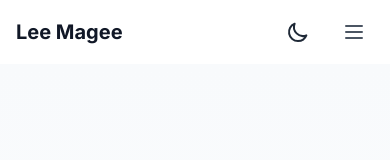
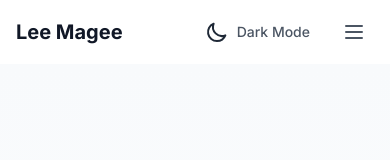
Before and after one commit to leemagee11/Portfolio-Website, a Next.js app: page / in a window 390 px wide. Shown: the top 160 px of the page. Built offline with nearby package versions, Linux system fonts and the light colour scheme.

Commit message:
feat: improve theme toggle in mobile menu

```diff
--- a/src/components/Navbar.tsx
+++ b/src/components/Navbar.tsx
@@ -75,6 +75,9 @@ export default function Navbar() {
             className="md:hidden"
           >
             <div className="px-2 pt-2 pb-3 space-y-1">
+              <div className="px-3 py-2 border-b border-gray-200 dark:border-gray-700">
+                <ThemeToggle />
+              </div>
               <Link
                 href="/"
                 className="block px-3 py-2 rounded-md text-base font-medium text-gray-600 dark:text-gray-300 hover:text-gray-900 dark:hover:text-white"
--- a/src/components/ThemeToggle.tsx
+++ b/src/components/ThemeToggle.tsx
@@ -9,7 +9,7 @@ export default function ThemeToggle() {
   return (
     <button
       onClick={toggleTheme}
-      className="p-2 rounded-lg hover:bg-gray-100 dark:hover:bg-gray-800 transition-colors"
+      className="p-2 rounded-lg hover:bg-gray-100 dark:hover:bg-gray-800 transition-colors flex items-center space-x-2"
       aria-label={`Switch to ${theme === 'light' ? 'dark' : 'light'} mode`}
     >
       <motion.div
@@ -17,6 +17,7 @@ export default function ThemeToggle() {
         initial={{ opacity: 0, rotate: -180 }}
         animate={{ opacity: 1, rotate: 0 }}
         transition={{ duration: 0.3 }}
+        className="flex items-center"
       >
         {theme === 'light' ? (
           <svg
@@ -47,6 +48,9 @@ export default function ThemeToggle() {
             />
           </svg>
         )}
+        <span className="ml-2 text-sm font-medium text-gray-600 dark:text-gray-300">
+          {theme === 'light' ? 'Dark Mode' : 'Light Mode'}
+        </span>
       </motion.div>
     </button>
   );
```
